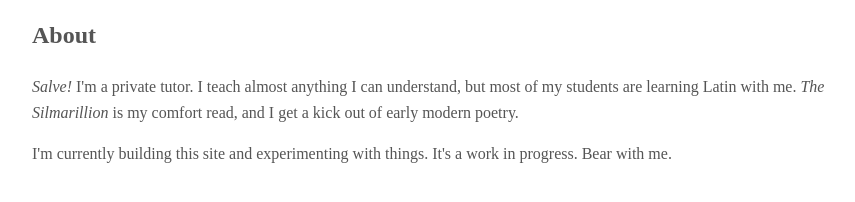
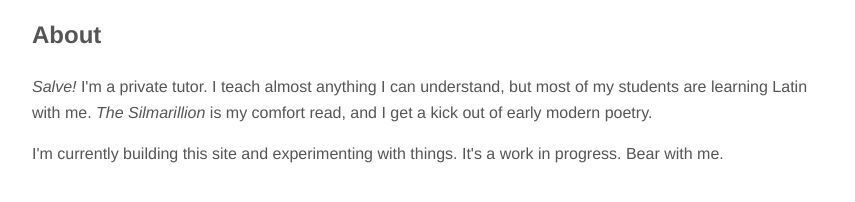
Before and after one commit to MichaelCampanus/MichaelCampanus.github.io, a plain HTML site: page index.html in a window 1280 px wide. Shown: the whole page, without its empty margins (208-1063 px from the left). Drawn offline with Linux system fonts and the light colour scheme.

Commit message:
Update style.css

```diff
--- a/style.css
+++ b/style.css
@@ -5,4 +5,5 @@ body {
 	font-size: 1em;
 	color: #555;
 	padding: 0 1.5em;
+	font-family: montserrat, helvetica, sans-serif;
 }
```
